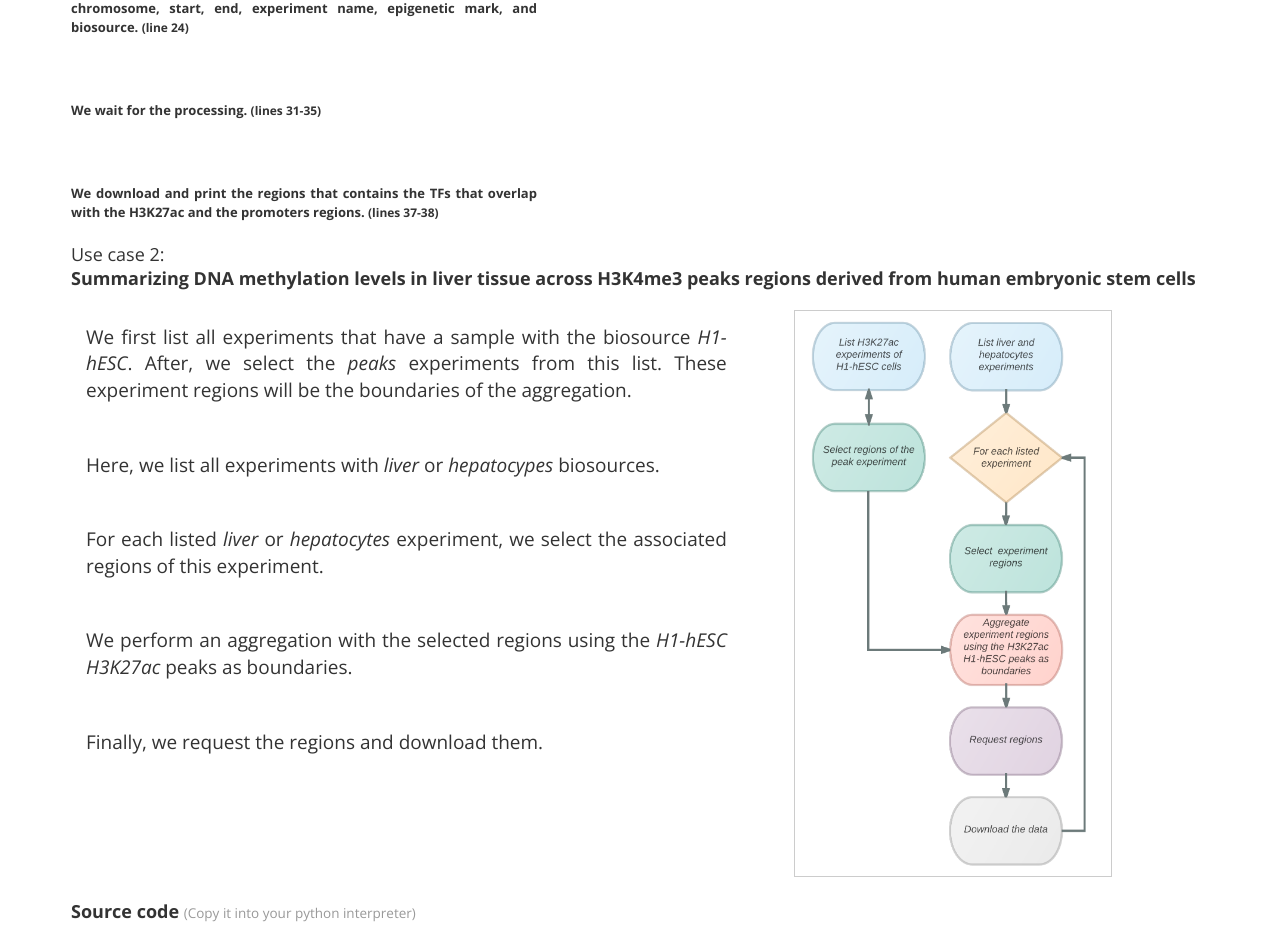
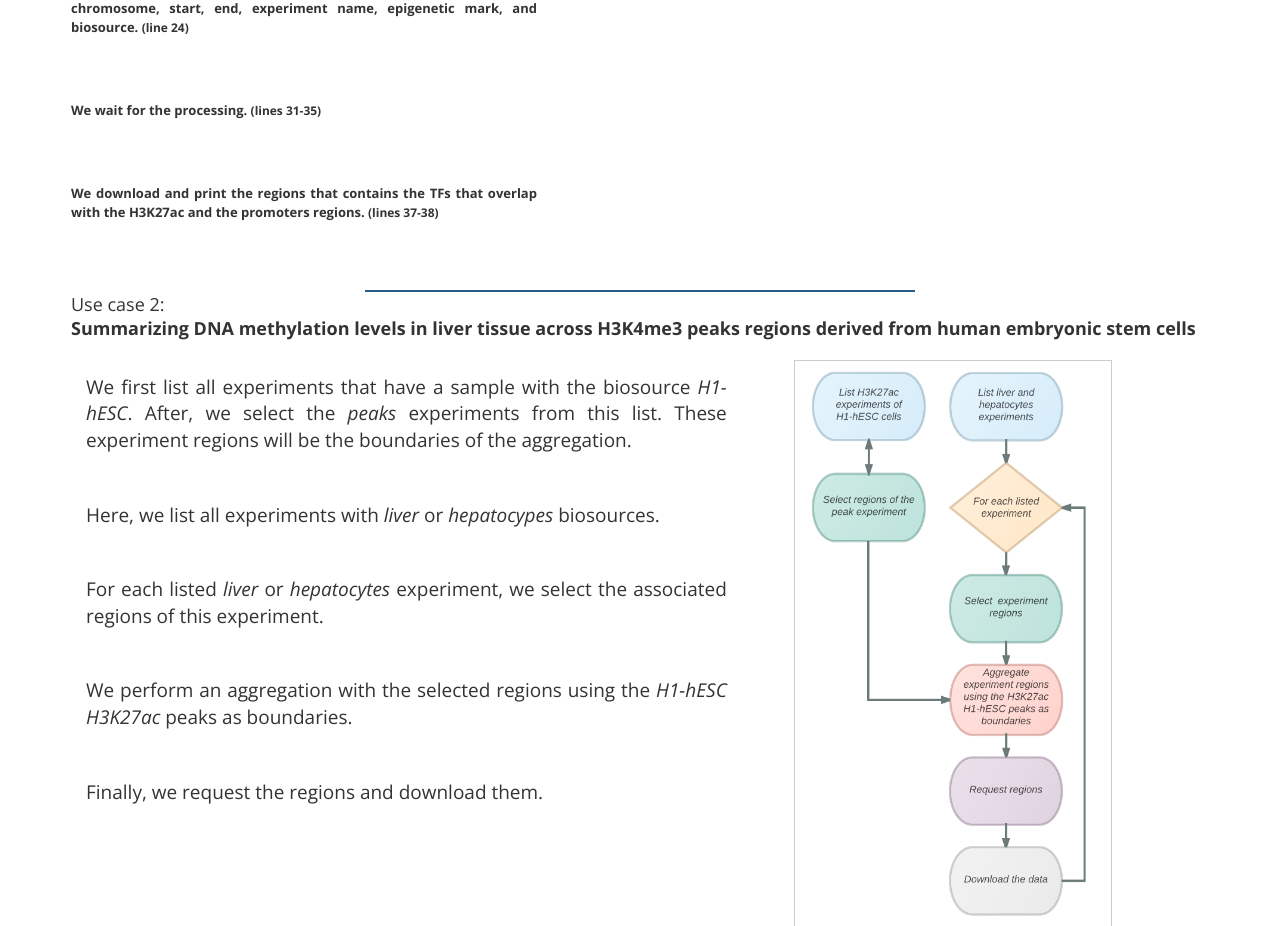
Before and after one commit to MPIIComputationalEpigenetics/DeepBlue-Web, a PHP site: page /xmlrpc/supplementary_material_nar_webservices_2016.php in a window 1280 px wide. Shown: the part 1536-2462 px from the top of the page. Run offline with PHP 8.4, Linux system fonts and the light colour scheme; some libraries are stand-ins or nearby versions.

```diff
--- a/template/supplementary_material_nar_webservices_2016.php
+++ b/template/supplementary_material_nar_webservices_2016.php
@@ -139,11 +139,11 @@ include("inc/header.php");
             <br />
             <br />
             <p>We download and print the regions that contains the TFs that overlap with the H3K27ac and the promoters regions. <small>(lines 37-38)</small></p>
-
           </dt>
           <dd>
             <script src="https://gist.github.com/felipealbrecht/058d4fc13adab7f9c146.js"></script>
           </dd>
+          <div style="width: 550px" class="navy-line"></div>
 
 
           <!-- -->
@@ -347,7 +347,7 @@ include("inc/header.php");
           </dd>
         </dl>
 
-        <div class="navy-line"></div>
+        <div style="width: 550px" class="navy-line"></div>
 
         <h3>Data model</h3>
 
```
